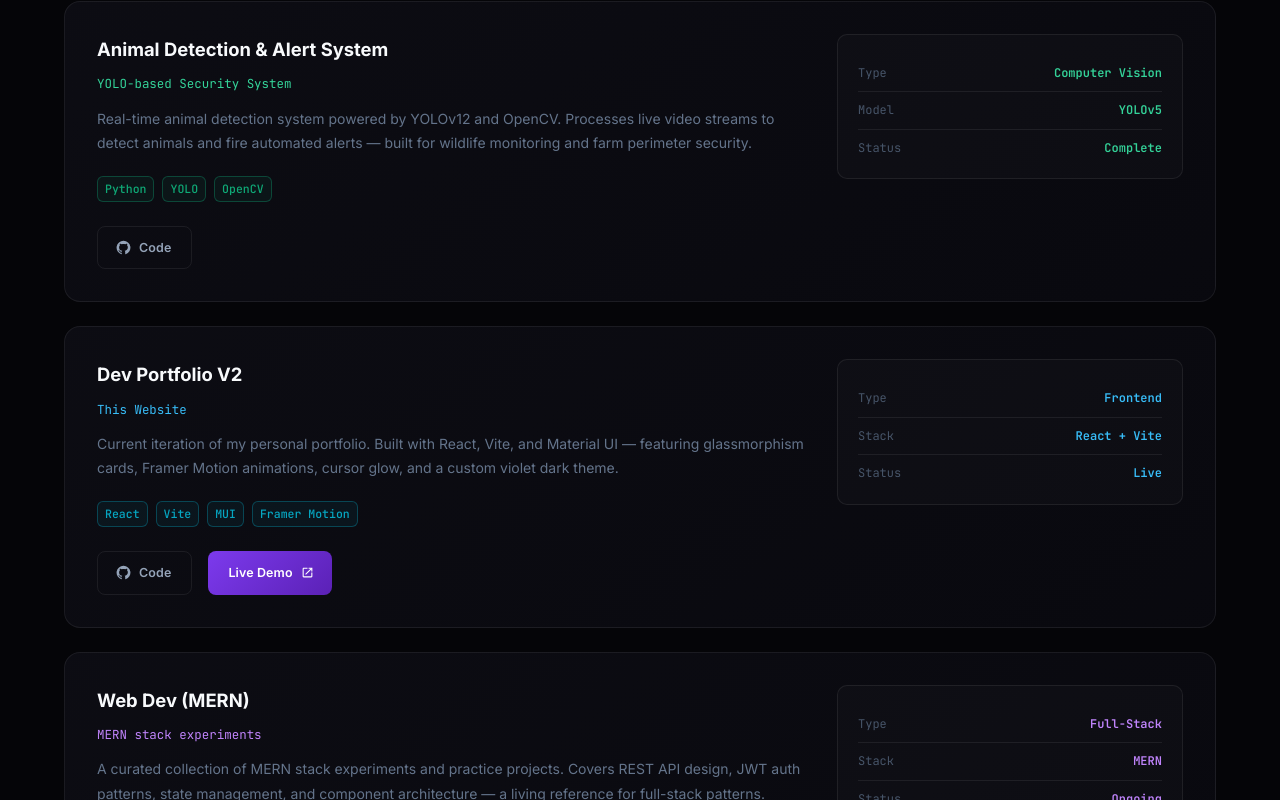
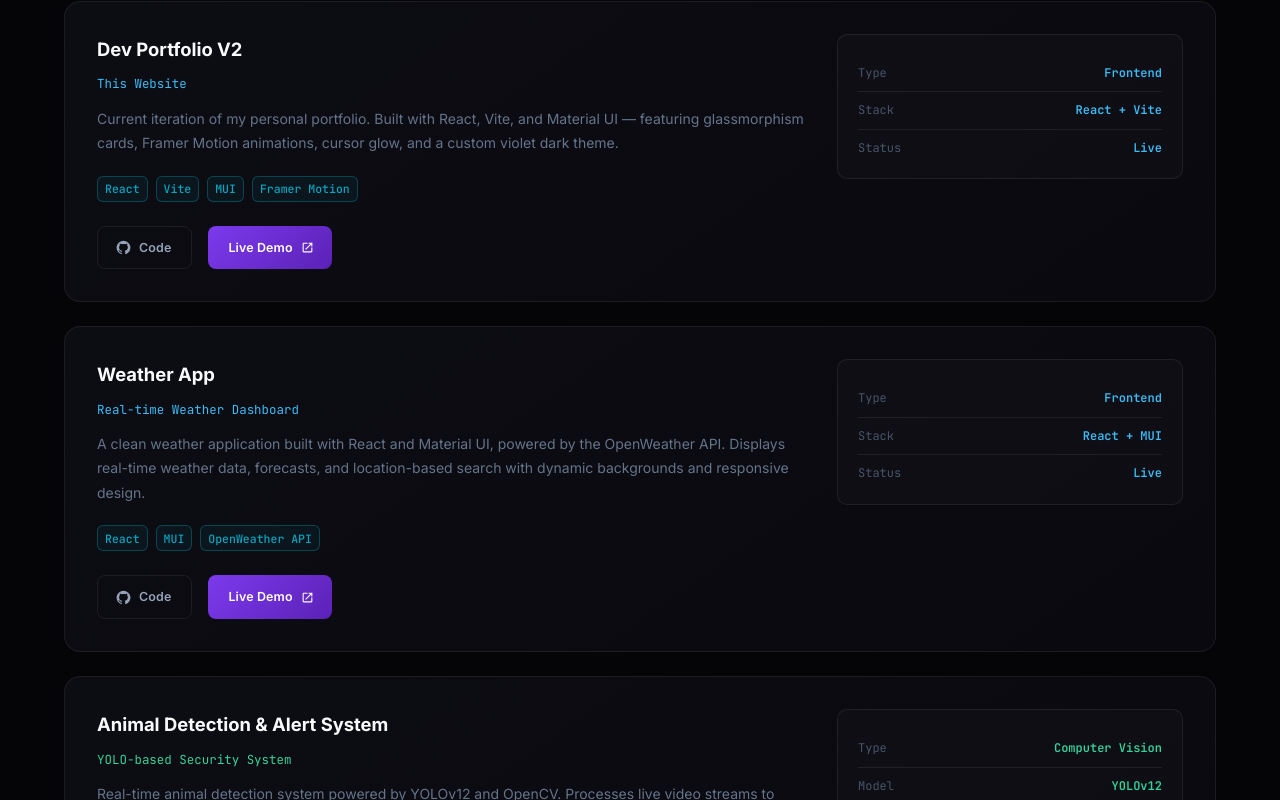
Before and after one commit to sahitya1903/portfolio, a React (Vite) app: page /projects in a window 1280 px wide. Shown: the part 1180-1980 px from the top of the page. Built offline with nearby package versions, Linux system fonts and the light colour scheme; no server answers.

Commit message:
feat: add Home and Projects pages with project data and filtering functionality

```diff
--- a/src/pages/Home.jsx
+++ b/src/pages/Home.jsx
@@ -47,8 +47,8 @@ const PROJECTS = [
     accent: VIOLET,
     accentLight: VIOLET_LIGHT,
     flag: 'Flagship',
-    github: 'https://github.com/sahityakushwaha/roomify',
-    live: 'https://roomify.onrender.com',
+    github: 'https://github.com/sahitya1903/roomify',
+    live: 'https://roomify-1gzx.onrender.com',
     stats: [{ label: 'Status', value: 'Active' }, { label: 'Type', value: 'Full-Stack' }, { label: 'DB', value: 'MongoDB' }],
   },
   {
@@ -59,21 +59,21 @@ const PROJECTS = [
     accent: '#F59E0B',
     accentLight: '#FCD34D',
     flag: 'AI / ML',
-    github: 'https://github.com/sahityakushwaha/driver-drowsiness-detection',
-    live: 'https://driver-drowsiness-detection.streamlit.app',
+    github: 'https://github.com/sahitya1903/drowsiness-detection',
+    live: 'https://drowsiness-detection-0.streamlit.app',
     stats: [{ label: 'Status', value: 'Deployed' }, { label: 'Type', value: 'AI / ML' }, { label: 'Model', value: 'CNN' }],
   },
   {
     id: 'animal-detection',
-    title: 'Animal Detection & Alert',
-    desc: 'Real-time animal detection using YOLOv5 and OpenCV. Detects animals in video streams and fires automated alerts — designed for wildlife monitoring and farm perimeter security.',
+    title: 'Animal Detection & Alert System',
+    desc: 'Real-time animal detection using YOLOv12 and OpenCV. Detects animals in video streams and fires automated alerts — designed for wildlife monitoring and farm perimeter security.',
     tags: ['Python', 'YOLO', 'OpenCV'],
     accent: '#10B981',
     accentLight: '#34D399',
     flag: null,
-    github: 'https://github.com/sahityakushwaha/animal-detection-alert',
+    github: 'https://github.com/sahitya1903/animal-detection',
     live: null,
-    stats: [{ label: 'Status', value: 'Complete' }, { label: 'Type', value: 'Computer Vision' }, { label: 'Model', value: 'YOLOv5' }],
+    stats: [{ label: 'Status', value: 'Complete' }, { label: 'Type', value: 'Computer Vision' }, { label: 'Model', value: 'YOLOv12' }],
   },
 ];
 
@@ -620,7 +620,7 @@ const ProjectsSection = () => (
 
               <Grid size={{ xs: 12, md: 4 }}>
                 <Box sx={{
-                  background: `rgba(255,255,255,0.02)`,
+                  background: 'rgba(255,255,255,0.02)',
                   border: `1px solid ${BORDER}`,
                   borderRadius: '10px',
                   p: 2.5,
@@ -666,10 +666,11 @@ const ExperienceSection = () => (
       subtitle="Education, work experience, and key achievements that shaped who I am as a developer."
     />
     <Box sx={{ position: 'relative' }}>
-      {/* Vertical timeline line */}
+      {/* Vertical timeline line — perfectly centred */}
       <Box sx={{
         position: 'absolute',
-        left: { xs: 20, md: '50%' },
+        left: '50%',
+        transform: 'translateX(-50%)',
         top: 0, bottom: 0,
         width: '1px',
         background: `linear-gradient(to bottom, transparent, ${alpha(VIOLET, 0.5)}, transparent)`,
@@ -678,28 +679,16 @@ const ExperienceSection = () => (
 
       {EXPERIENCES.map((exp, i) => {
         const isLeft = i % 2 === 0;
-        return (
-          <FadeIn key={i} delay={i * 0.1}>
-            <Grid container sx={{ mb: 4 }} justifyContent="center">
-              <Grid size={{ xs: 12, md: 5 }} sx={{ order: { xs: 0, md: isLeft ? 0 : 2 } }}>
-                <GlowCard
-                  sx={{
-                    p: 3,
-                    mr: { md: isLeft ? 3 : 0 },
-                    ml: { md: isLeft ? 0 : 3 },
-                  }}
-                  glowIntensity={0.5}
-                >
+        const card = (
+          <GlowCard sx={{ p: 3, width: '100%' }} glowIntensity={0.5}>
             <Box sx={{ display: 'flex', alignItems: 'flex-start', gap: 2 }}>
-                    <Box
-                      sx={{
+              <Box sx={{
                 width: 40, height: 40, borderRadius: '10px', flexShrink: 0,
                 background: alpha(exp.color, 0.15),
                 border: `1px solid ${alpha(exp.color, 0.3)}`,
                 display: 'flex', alignItems: 'center', justifyContent: 'center',
                 color: exp.color,
-                      }}
-                    >
+              }}>
                 {exp.icon}
               </Box>
               <Box>
@@ -715,27 +704,37 @@ const ExperienceSection = () => (
               </Box>
             </Box>
           </GlowCard>
-              </Grid>
+        );
 
-              {/* Center dot */}
-              <Grid
-                size={{ xs: 0, md: 0 }}
-                sx={{
-                  display: { xs: 'none', md: 'flex' },
-                  alignItems: 'center', justifyContent: 'center',
-                  order: 1, zIndex: 1,
-                }}
-              >
+        return (
+          <FadeIn key={i} delay={i * 0.1}>
+            {/* ── Desktop: two-column symmetric layout ── */}
+            <Box sx={{ display: { xs: 'none', md: 'flex' }, alignItems: 'center', mb: 4 }}>
+              {/* Left half — flex:1 ensures equal widths */}
+              <Box sx={{ flex: 1, display: 'flex', justifyContent: 'flex-end', pr: 3 }}>
+                {isLeft ? card : null}
+              </Box>
+
+              {/* Center dot — fixed 48px strip keeps line perfectly centred */}
+              <Box sx={{ width: 48, flexShrink: 0, display: 'flex', alignItems: 'center', justifyContent: 'center', zIndex: 1 }}>
                 <Box sx={{
                   width: 12, height: 12, borderRadius: '50%',
                   background: exp.color,
-                  boxShadow: `0 0 12px ${alpha(exp.color, 0.7)}`,
+                  boxShadow: `0 0 14px ${alpha(exp.color, 0.75)}`,
                   border: '2px solid rgba(5,5,8,1)',
                 }} />
-              </Grid>
+              </Box>
 
-              <Grid size={{ xs: 12, md: 5 }} sx={{ order: { xs: 0, md: isLeft ? 2 : 0 } }} />
-            </Grid>
+              {/* Right half */}
+              <Box sx={{ flex: 1, pl: 3 }}>
+                {!isLeft ? card : null}
+              </Box>
+            </Box>
+
+            {/* ── Mobile: single-column stack ── */}
+            <Box sx={{ display: { xs: 'block', md: 'none' }, mb: 3 }}>
+              {card}
+            </Box>
           </FadeIn>
         );
       })}
--- a/src/pages/Projects.jsx
+++ b/src/pages/Projects.jsx
@@ -51,24 +51,6 @@ const ALL_PROJECTS = [
     category: ['Python', 'AI / ML'],
   },
   {
-    id: 'animal-detection',
-    title: 'Animal Detection & Alert System',
-    subtitle: 'YOLO-based Security System',
-    desc: 'Real-time animal detection system powered by YOLOv12 and OpenCV. Processes live video streams to detect animals and fire automated alerts — built for wildlife monitoring and farm perimeter security.',
-    tags: ['Python', 'YOLO', 'OpenCV'],
-    accent: '#10B981',
-    accentLight: '#34D399',
-    flag: null,
-    github: 'https://github.com/sahitya1903/animal-detection',
-    live: null,
-    stats: [
-      { label: 'Type', value: 'Computer Vision' },
-      { label: 'Model', value: 'YOLOv5' },
-      { label: 'Status', value: 'Complete' },
-    ],
-    category: ['Python', 'AI / ML'],
-  },
-  {
     id: 'portfolio',
     title: 'Dev Portfolio V2',
     subtitle: 'This Website',
@@ -85,6 +67,42 @@ const ALL_PROJECTS = [
       { label: 'Status', value: 'Live' },
     ],
     category: ['React', 'Full-Stack'],
+  },
+  {
+    id: 'weather-app',
+    title: 'Weather App',
+    subtitle: 'Real-time Weather Dashboard',
+    desc: 'A clean weather application built with React and Material UI, powered by the OpenWeather API. Displays real-time weather data, forecasts, and location-based search with dynamic backgrounds and responsive design.',
+    tags: ['React', 'MUI', 'OpenWeather API'],
+    accent: '#06B6D4',
+    accentLight: '#38BDF8',
+    flag: null,
+    github: 'https://github.com/sahitya1903/weather',
+    live: 'https://weather-hi89.onrender.com',
+    stats: [
+      { label: 'Type', value: 'Frontend' },
+      { label: 'Stack', value: 'React + MUI' },
+      { label: 'Status', value: 'Live' },
+    ],
+    category: ['React', 'Full-Stack'],
+  },
+  {
+    id: 'animal-detection',
+    title: 'Animal Detection & Alert System',
+    subtitle: 'YOLO-based Security System',
+    desc: 'Real-time animal detection system powered by YOLOv12 and OpenCV. Processes live video streams to detect animals and fire automated alerts — built for wildlife monitoring and farm perimeter security.',
+    tags: ['Python', 'YOLO', 'OpenCV'],
+    accent: '#10B981',
+    accentLight: '#34D399',
+    flag: null,
+    github: 'https://github.com/sahitya1903/animal-detection',
+    live: null,
+    stats: [
+      { label: 'Type', value: 'Computer Vision' },
+      { label: 'Model', value: 'YOLOv12' },
+      { label: 'Status', value: 'Complete' },
+    ],
+    category: ['Python', 'AI / ML'],
   },
   {
     id: 'webdev-MERN',
```
Lines whose indentation alone changed are shown as unchanged.
